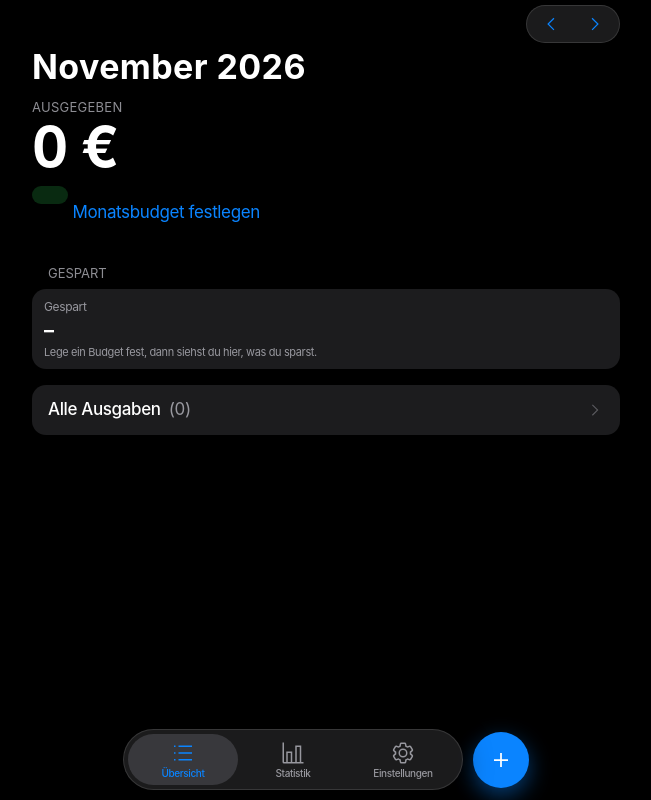
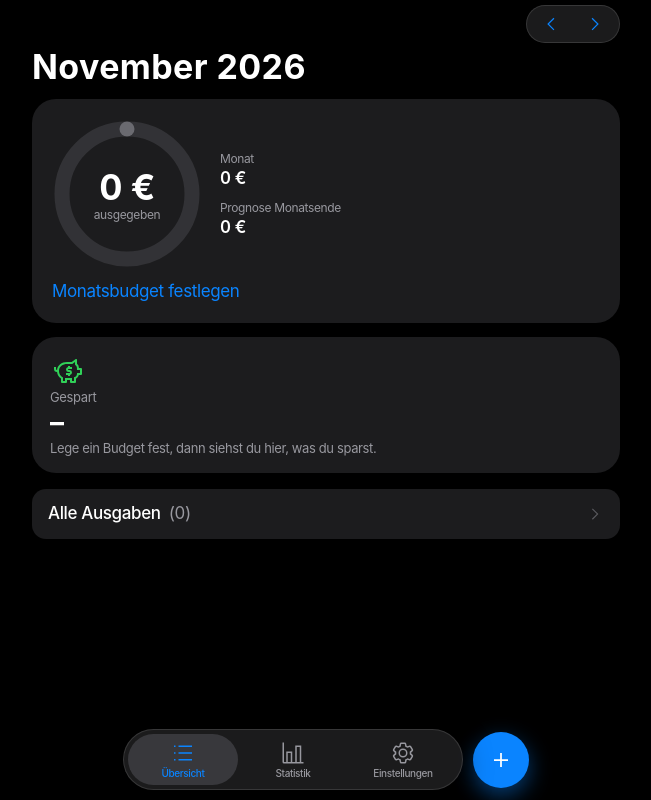
Before and after one commit to elpolvo12/seco, a plain HTML site: page index.html in a window 1280 px wide. Shown: the whole page, without its empty margins (314-965 px from the left). Drawn offline with Linux system fonts and the light colour scheme.

Commit message:
Home hero: ring with 'heute noch', side stats, forecast green/red, compact savings card (1.34)
Co-Authored-By: Claude Sonnet 5.5 <noreply@anthropic.com>
Claude-Session: https://claude.ai/code/session_019SS39fLHs5vjN4ctHXptjL

```diff
--- a/analytics.js
+++ b/analytics.js
@@ -56,21 +56,17 @@ const transferredIn = key => transfers().filter(t => t.date.startsWith(key)).red
 const transferredAll = () => transfers().reduce((s, t) => s + t.amount, 0);
 const toTransfer = (s, key) => Math.max(0, s.month.saved - transferredIn(key));
 
-function saveTilesHTML(s){
-  if (!s) return `<button class="tile wide" data-go="budget"><small>Gespart</small><b>–</b><span>Lege ein Budget fest, dann siehst du hier, was du sparst.</span></button>`;
-  const tile = (label, r) => {
-    const cls = r.saved > 0 ? 'pos' : r.saved < 0 ? 'neg' : '';
-    return `<div class="tile ${cls}"><small>${label}</small><b>${sgn(r.saved)}${money(r.saved)}</b><span>${s.base.byBudget ? 'Budget' : 'Richtwert'} ${eur.format(r.budget)}</span></div>`;
-  };
-  return s.isCur ? tile('Heute', s.day) + tile('Woche', s.week) + tile('Monat', s.month) : tile('Monat', s.month);
-}
-function tgCardHTML(s, key){
-  if (!s || !s.isCur) return '';
-  const open = toTransfer(s, key), done = transferredIn(key);
-  return `<div class="card tg">
-    <div class="tgHead"><span class="ico" style="--c:var(--green)">${icon('piggy')}</span>
-      <div><b>Tagesgeld</b><small>${done ? `${eur.format(done)} diesen Monat überwiesen` : 'Noch nichts überwiesen'}${transferredAll() > done ? ` · ${eur.format(transferredAll())} gesamt` : ''}</small></div></div>
-    <button class="tgBtn" id="tgBtn">${open > 0 ? `${eur.format(open)} ins Tagesgeld` : 'Überweisung vermerken'}</button>
+/* Eine Karte: Gespart im Monat groß, Heute/Woche als Chips, Tagesgeld als Link */
+function saveCardHTML(s, key){
+  if (!s) return `<button class="saveCard wide" data-go="budget"><span class="ico" style="--c:var(--green)">${icon('piggy')}</span><div class="grow"><small>Gespart</small><b>–</b><span class="hint">Lege ein Budget fest, dann siehst du hier, was du sparst.</span></div></button>`;
+  const m = s.month, open = s.isCur ? toTransfer(s, key) : 0, done = transferredIn(key);
+  const chip = (label, r) => `<span class="${r.saved > 0 ? 'pos' : r.saved < 0 ? 'neg' : ''}">${label} ${sgn(r.saved)}${money(r.saved)}</span>`;
+  const chips = (s.isCur ? chip('Heute', s.day) + chip('Woche', s.week) : '') + (done ? `<span>Überwiesen ${eur.format(done)}</span>` : '');
+  return `<div class="saveCard">
+    <div class="scTop"><span class="ico" style="--c:var(--green)">${icon('piggy')}</span>
+      <div class="grow"><small>Gespart im Monat</small><b>${sgn(m.saved)}${money(m.saved)}</b></div>
+      ${s.isCur ? `<button class="scBtn" id="tgBtn">Ins Tagesgeld ›</button>` : ''}</div>
+    ${chips ? `<div class="scChips">${chips}</div>` : ''}
   </div>`;
 }
 
--- a/app.js
+++ b/app.js
@@ -161,42 +161,14 @@ function syncCompactBar(){
 addEventListener('scroll', () => $('compactBar').classList.toggle('show', scrollY > 48), {passive: true});
 
 /* ---------- Übersicht ---------- */
-function budgetStatus(total, budget, key){
-  const now = new Date(), isCurrent = key === monthKey(now);
-  const pct = total / budget;
-  let text;
-  if (pct > 1) text = `${icon('warn','inl')} <b>${eur.format(total - budget)}</b> über Budget von ${eur0.format(budget)}`;
-  else {
-    const rest = budget - total;
-    if (isCurrent){
-      text = `Noch <b>${eur.format(rest)}</b> von ${eur0.format(budget)}`;
-    } else text = `<b>${eur.format(rest)}</b> von ${eur0.format(budget)} übrig`;
-    if (pct >= .8) text = icon('warn','inl') + ' ' + text;
-  }
-  return {pct, text, cls: pct > 1 ? 'over' : pct >= .8 ? 'warn' : ''};
-}
-
 function renderHome(){
   const key = monthKey(view);
   const month = ofMonth(key);
   const total = sum(month);
-  $('total').textContent = eur.format(total);
-
-  const b = state.budget;
-  $('budgetBox').hidden = !b;
-  $('setBudgetHint').hidden = !!b;
-  if (b){
-    const s = budgetStatus(total, b, key);
-    $('budgetFill').style.width = Math.min(100, s.pct*100) + '%';
-    $('budgetFill').parentElement.className = 'progress ' + s.cls;
-    $('budgetText').innerHTML = s.text;
-  }
-  renderInsights(key);
-
+  renderHero(key, total);
   const isCur = key === monthKey(new Date());
   const sv = savingsSummary(key);
-  $('saveTiles').innerHTML = saveTilesHTML(sv);
-  $('tgCard').innerHTML = tgCardHTML(sv, key);
+  $('saveCard').innerHTML = saveCardHTML(sv, key);
   const ct = catTilesHTML(key, false), kt = kpiTilesHTML(key);
   $('catTiles').innerHTML = ct; $('catSec').hidden = !ct;
   $('kpiTiles').innerHTML = kt; $('kpiSec').hidden = !kt;
@@ -461,31 +433,50 @@ function todayLeft(now = new Date()){
   return {left: Math.round(allowance - spentToday), allowance: Math.round(allowance), exhausted: target - before <= 0, byBudget: !!state.budget};
 }
 
-function renderInsights(key){
+/* Hero: Ring (Anteil des Monatsbudgets) mit „heute noch“ in der Mitte, rechts Monat · Tagesbudget · Prognose */
+function renderHero(key, total){
   const now = new Date(), isCur = key === monthKey(now);
   const f = forecast(key, now), t = isCur ? todayLeft(now) : null;
-  const tl = $('todayLeft');
-  tl.hidden = !t;
+  const target = state.budget || f.histAvg || 0;
+  const byBudget = !!state.budget;
+  const C = 2 * Math.PI * 52;
+  // Ring: Anteil von Budget bzw. Richtwert; grün < 80 %, orange bis 100 %, rot darüber
+  const pct = target ? total / target : 0;
+  const ringCls = !target ? '' : pct > 1 ? 'over' : pct >= .8 ? 'warn' : 'ok';
+  const fg = $('ringFg');
+  fg.setAttribute('class', 'ringFg ' + ringCls);
+  fg.style.strokeDasharray = `${target ? Math.max(pct > 0 ? 0.5 : 0, Math.min(1, pct) * C) : 0} ${C}`;
+  // Mitte
+  let main, label;
   if (t){
-    const src = t.byBudget ? 'nach Budget' : 'nach Ø der letzten Monate';
-    let big, cls;
-    if (t.exhausted){ big = t.byBudget ? 'Budget aufgebraucht' : 'Schon über dem üblichen Monat'; cls = 'over'; }
-    else if (t.left < 0){ big = `Heute ${eur.format(-t.left)} über Tagesbudget`; cls = 'over'; }
-    else { big = `Heute noch ${eur.format(t.left)}`; cls = t.left <= t.allowance * 0.25 ? 'warn' : ''; }
-    tl.className = 'todayLeft ' + cls;
-    tl.innerHTML = `<b>${big}</b>${t.exhausted ? '' : `<small>Tagesbudget ${eur.format(t.allowance)} · ${src}</small>`}`;
+    if (t.exhausted){ main = byBudget ? '0 €' : eur.format(total); label = byBudget ? 'aufgebraucht' : 'über Ø'; }
+    else if (t.left < 0){ main = '−' + eur.format(-t.left); label = 'über Tagesbudget'; }
+    else { main = eur.format(t.left); label = 'heute noch'; }
+  } else { main = eur.format(total); label = 'ausgegeben'; }
+  $('ringMain').textContent = main;
+  $('ringMain').className = t && (t.exhausted || t.left < 0) ? 'bad' : '';
+  $('ringLabel').textContent = label;
+  // Seite: Monat
+  $('sideMonthLabel').textContent = isCur ? 'Monat' : 'Gesamt';
+  $('sideMonth').textContent = target ? `${eur.format(total)} ${byBudget ? 'von' : '· Ø'} ${eur.format(target)}` : eur.format(total);
+  // Tagesbudget
+  $('sideDailyRow').hidden = !t || t.exhausted;
+  if (t && !t.exhausted){
+    $('sideDailyLabel').textContent = byBudget ? 'Tagesbudget' : 'Tagesbudget (Richtwert)';
+    $('sideDaily').textContent = eur.format(t.allowance);
   }
-  const fc = $('forecast');
-  fc.hidden = !(isCur && f.projected);
-  if (!fc.hidden){
-    let extra = '';
-    if (state.budget) extra = f.projected > state.budget ? ` · ▲ ${eur.format(f.projected - state.budget)} über Budget` : ' · im Budget ✓';
-    else if (f.histAvg){
-      const pct = Math.round((f.projected - f.histAvg) / f.histAvg * 100);
-      extra = Math.abs(pct) < 3 ? ` · ≈ Ø ${eur.format(f.histAvg)}` : ` · ${pct > 0 ? '▲ +' : '▼ '}${pct} % zu Ø ${eur.format(f.histAvg)}`;
-    }
-    fc.innerHTML = `Prognose Monatsende: <b>${eur.format(f.projected)}</b>${extra}`;
+  // Prognose: grün im Budget, rot darüber (Symbol + Text, nicht nur Farbe)
+  const showFc = isCur && f.projected != null;
+  $('sideForecastRow').hidden = !showFc;
+  if (showFc){
+    const over = target && f.projected > target;
+    const el = $('sideForecast');
+    el.textContent = `${eur.format(f.projected)} ${!target ? '' : over ? '▲' : '✓'}`.trim();
+    el.className = !target ? '' : over ? 'bad' : 'good';
+    $('sideForecastNote').textContent = !target ? '' : over ? `${eur.format(f.projected - target)} über ${byBudget ? 'Budget' : 'Ø'}` : (byBudget ? 'im Budget' : 'unter Ø');
+    $('sideForecastNote').className = !target ? '' : over ? 'bad' : 'good';
   }
+  $('setBudgetHint').hidden = !!state.budget;
 }
 
 /* Favoriten: häufigste Ausgaben (Name + Betrag), jüngere zählen mehr */
@@ -872,7 +863,7 @@ $('themeSeg').onclick = e => { const b = e.target.closest('button'); if (!b) ret
 darkMQ.addEventListener('change', () => { applyTheme(); render(); });
 applyTheme();
 /* ---------- Version & Update ---------- */
-const APP_VERSION = '1.33';
+const APP_VERSION = '1.34';
 $('versionText').textContent = APP_VERSION;
 let latestVersion = null;
 const newer = (a, b) => { const x = a.split('.').map(Number), y = b.split('.').map(Number);
--- a/index.html
+++ b/index.html
@@ -25,23 +25,22 @@ try{if(!(window.CSS&&(CSS.supports("appearance","switch")||CSS.supports("-webkit
     <h1 class="largeTitle monthTitle"></h1>
   </header>
 
-  <div class="hero">
-    <div class="sublabel">Ausgegeben</div>
-    <div class="total" id="total"></div>
-    <div class="todayLeft" id="todayLeft" hidden></div>
-    <div id="budgetBox" hidden>
-      <div class="progress"><i id="budgetFill"></i></div>
-      <div class="budgetText" id="budgetText"></div>
+  <div class="heroCard">
+    <div class="ringWrap">
+      <div class="ring">
+        <svg viewBox="0 0 120 120" aria-hidden="true"><circle class="ringBg" cx="60" cy="60" r="52"/><circle class="ringFg" id="ringFg" cx="60" cy="60" r="52"/></svg>
+        <div class="ringC"><b id="ringMain"></b><small id="ringLabel"></small></div>
+      </div>
+      <div class="ringSide">
+        <div><small id="sideMonthLabel">Monat</small><b id="sideMonth"></b></div>
+        <div id="sideDailyRow"><small id="sideDailyLabel">Tagesbudget</small><b id="sideDaily"></b></div>
+        <div id="sideForecastRow"><small>Prognose Monatsende</small><b id="sideForecast"></b><em id="sideForecastNote"></em></div>
+      </div>
     </div>
-    <div class="forecast" id="forecast" hidden></div>
     <button class="linkbtn" id="setBudgetHint" hidden>Monatsbudget festlegen</button>
   </div>
 
-  <div id="saveSec">
-    <h3 class="sectionTitle">Gespart</h3>
-    <div class="tiles" id="saveTiles"></div>
-    <div id="tgCard"></div>
-  </div>
+  <div id="saveSec"><div id="saveCard"></div></div>
 
   <div id="catSec" hidden>
     <h3 class="sectionTitle">Kategorien</h3>
--- a/style.css
+++ b/style.css
@@ -64,7 +64,7 @@ svg.ci{fill:currentColor;stroke:none}
 @keyframes shake{20%,60%{transform:translateX(-8px)}40%,80%{transform:translateX(8px)}}
 
 /* Zahlen in SF Rounded */
-.total,.amountDisplay,.amt,.todayLeft b,.kpi b,.donutCenter b,.table .vl,.impAmt input,.keypad button,.favBtn b,.forecast b,.budgetText b,.day span:last-child,.suggest button{font-family:var(--font-num)}
+.amountDisplay,.amt,.kpi b,.donutCenter b,.table .vl,.impAmt input,.keypad button,.favBtn b,.forecast b,.budgetText b,.day span:last-child,.suggest button{font-family:var(--font-num)}
 
 /* ---------- Ansichten & Titelleiste ---------- */
 .view{display:none;padding:env(safe-area-inset-top) 16px calc(112px + env(safe-area-inset-bottom));max-width:620px;margin:0 auto;animation:fade .25s var(--ease)}
@@ -91,25 +91,30 @@ svg.ci{fill:currentColor;stroke:none}
 .linkbtn:disabled{opacity:.4}
 
 /* ---------- Startseite: Summe ---------- */
-.hero{padding:0 0 4px;margin-bottom:18px}
-.sublabel{font-size:13px;color:var(--sub);text-transform:uppercase;letter-spacing:.02em}
-.total{font-size:56px;line-height:62px;font-weight:700;letter-spacing:-.02em;font-variant-numeric:tabular-nums;margin:0 0 8px}
-.todayLeft{display:inline-block;margin:0 0 14px;padding:9px 18px;border-radius:999px;background:color-mix(in srgb,var(--green) 20%,transparent)}
-.todayLeft b{display:block;font-size:20px;line-height:24px;font-weight:700;font-variant-numeric:tabular-nums}
-.todayLeft small{display:block;font-size:12px;line-height:16px;color:var(--sub);margin-top:1px}
-.todayLeft.warn{background:color-mix(in srgb,var(--orange) 24%,transparent)}
-.todayLeft.over{background:color-mix(in srgb,var(--red) 22%,transparent)}
-.progress{height:8px;border-radius:4px;background:var(--fill3);overflow:hidden;margin:0 0 10px}
-.progress i{display:block;height:100%;border-radius:4px;background:var(--green);transition:width .5s var(--ease),background .3s}
-.progress.warn i{background:var(--orange)}
-.progress.over i{background:var(--red)}
-.budgetText{font-size:15px;line-height:20px;color:var(--sub)}
-.budgetText b{color:var(--label);font-weight:600}
-.budgetText .ci{color:var(--orange)}
-.progress.over ~ .budgetText .ci{color:var(--red)}
-.forecast{font-size:15px;line-height:20px;color:var(--sub);margin-top:6px}
-.forecast b{color:var(--label);font-weight:600;font-variant-numeric:tabular-nums}
-.hero .linkbtn{padding-left:0}
+.heroCard{background:var(--card);border-radius:24px;padding:20px;margin-bottom:14px}
+.heroCard .linkbtn{padding:12px 0 0;display:block}
+.heroCard .linkbtn[hidden]{display:none}
+.ringWrap{display:flex;align-items:center;gap:18px}
+.ring{position:relative;width:150px;height:150px;flex:none}
+.ring svg{width:100%;height:100%;transform:rotate(-90deg);fill:none}
+.ring circle{stroke-width:12;stroke-linecap:round}
+.ringBg{stroke:var(--fill3)}
+.ringFg{stroke:var(--label3);transition:stroke-dasharray .6s var(--ease),stroke .3s}
+.ringFg.ok{stroke:var(--green)}
+.ringFg.warn{stroke:var(--orange)}
+.ringFg.over{stroke:var(--red)}
+.ringC{position:absolute;inset:0;display:grid;place-content:center;text-align:center;padding:0 16px}
+.ringC b{font-family:var(--font-num);font-size:36px;line-height:40px;font-weight:700;letter-spacing:-.02em;font-variant-numeric:tabular-nums;white-space:nowrap}
+.ringC b.bad{color:var(--red)}
+.ringC small{font-size:12px;line-height:15px;color:var(--sub)}
+.ringSide{flex:1;min-width:0}
+.ringSide > div{margin-bottom:11px}
+.ringSide > div:last-child{margin-bottom:0}
+.ringSide small{display:block;font-size:12px;line-height:16px;color:var(--sub)}
+.ringSide b{display:block;font-family:var(--font-num);font-size:17px;line-height:22px;font-weight:600;font-variant-numeric:tabular-nums;white-space:nowrap}
+.ringSide b.good,.ringSide em.good{color:var(--green)}
+.ringSide b.bad,.ringSide em.bad{color:var(--red)}
+.ringSide em{display:block;font-style:normal;font-size:12px;line-height:16px;color:var(--sub);font-weight:500}
 
 /* Kategorie-Stapel */
 .stack{display:flex;gap:2px;height:12px;border-radius:6px;overflow:hidden}
@@ -308,14 +313,20 @@ button.tile:active{background:var(--fill2)}
 .calLegend span:last-child{margin-left:2px}
 
 /* Tagesgeld */
-.tg{display:flex;flex-direction:column;gap:12px;margin-top:8px}
-.tgHead{display:flex;align-items:center;gap:12px}
-.tgHead b{display:block;font-weight:600}
-.tgHead small{display:block;font-size:13px;color:var(--sub);line-height:18px}
-.tgHead .ico{width:36px;height:36px}
-.tgHead .ico .ci{width:32px;height:32px}
-.tgBtn{border:0;border-radius:999px;padding:12px 18px;background:var(--green);color:#fff;font-weight:600;font-family:var(--font-num)}
-.tgBtn:active{opacity:.8}
+.saveCard{display:block;width:100%;text-align:left;border:0;background:var(--card);border-radius:24px;padding:16px 18px;margin-bottom:14px;color:var(--label)}
+.scTop{display:flex;align-items:center;gap:12px}
+.saveCard .ico{width:36px;height:36px}
+.saveCard .ico .ci{width:32px;height:32px}
+.saveCard small{display:block;font-size:13px;color:var(--sub)}
+.saveCard b{display:block;font-family:var(--font-num);font-size:28px;line-height:32px;font-weight:700;font-variant-numeric:tabular-nums}
+.saveCard .grow{flex:1;min-width:0}
+.saveCard .hint{display:block;font-size:13px;color:var(--sub);margin-top:2px}
+.scBtn{border:0;background:none;color:var(--blue);font-size:15px;font-weight:500;white-space:nowrap;padding:6px 0 6px 8px}
+.scBtn:active{opacity:.4}
+.scChips{display:flex;flex-wrap:wrap;gap:8px;margin-top:12px}
+.scChips span{font-size:13px;background:var(--fill3);border-radius:999px;padding:5px 11px;font-family:var(--font-num);font-weight:500}
+.scChips .pos{background:color-mix(in srgb,var(--green) 20%,transparent)}
+.scChips .neg{background:color-mix(in srgb,var(--red) 20%,transparent)}
 .saveAmount{text-align:center;font-family:var(--font-num);font-size:44px!important;font-weight:700;padding:14px!important}
 .tgRow{display:flex;align-items:center;gap:12px;padding:12px 16px;border-bottom:.5px solid var(--sep)}
 .tgRow:last-child{border-bottom:0}
--- a/sw.js
+++ b/sw.js
@@ -1,5 +1,5 @@
 // Version: bei jeder Änderung hier, in app.js (APP_VERSION) und in version.json erhöhen.
-const VERSION = '1.33';
+const VERSION = '1.34';
 const CACHE = 'seco-' + VERSION;
 const FILES = ['./','index.html','style.css','app.js','scan.js','icons.js','analytics.js','manifest.webmanifest','icons/icon-180.png','icons/icon-512.png'];
 // Beim Installieren frisch vom Server holen (HTTP-Cache umgehen)
--- a/version.json
+++ b/version.json
@@ -1 +1 @@
-{"version":"1.33","date":"2026-11-26"}
+{"version":"1.34","date":"2026-11-26"}
```
